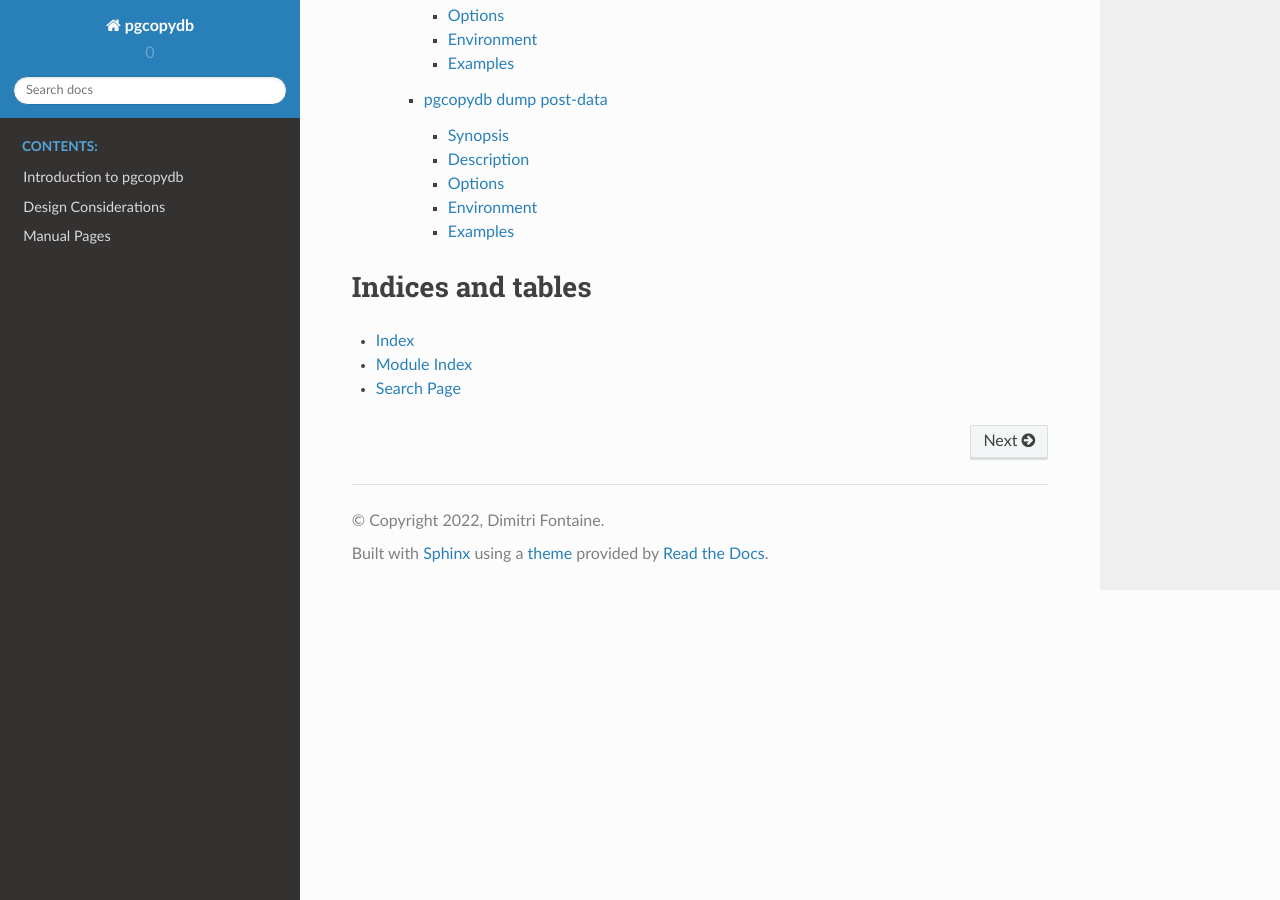
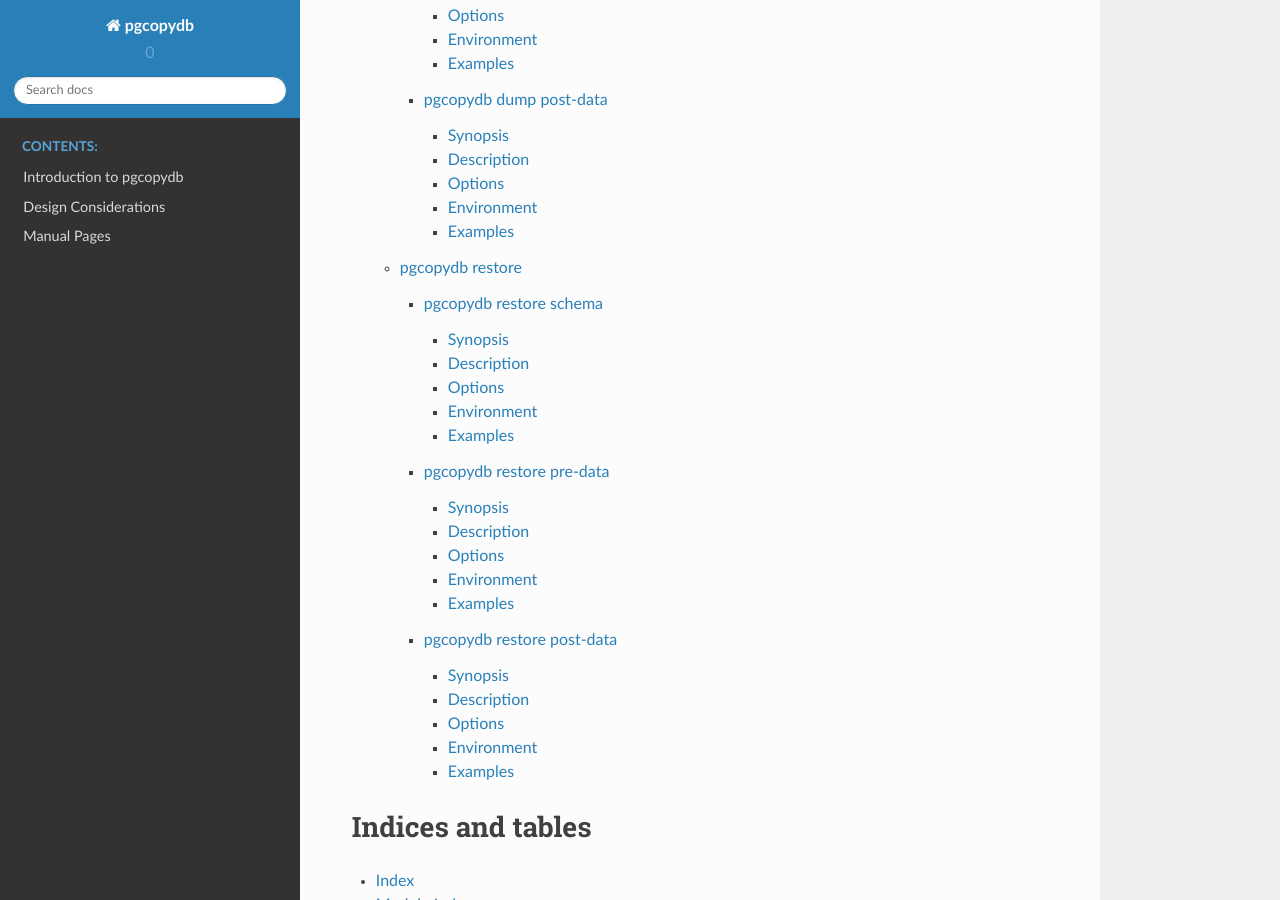
Before and after one commit to dimitri/pgcopydb, a Sphinx documentation site: the page built from docs/index.rst, in a window 1280 px wide and 900 px high, scrolled down 1008 px. Built offline with Sphinx 7.4.7 and the Read the Docs theme 2.0.0, drawn with Linux system fonts in a browser that asks for light colours; part of the change alters nothing that is shown.

Commit message:
Manual pages for the pgcopydb restore sub-commands.

```diff
--- a/docs/ref/manual.rst
+++ b/docs/ref/manual.rst
@@ -13,3 +13,4 @@ their own manual page.
    pgcopydb
    pgcopydb_copy-db
    pgcopydb_dump
+   pgcopydb_restore
--- /dev/null
+++ b/docs/ref/pgcopydb_restore.rst
@@ -0,0 +1,13 @@
+.. _pgcopydb_restore:
+
+pgcopydb restore
+================
+
+pgcopydb restore - Restore database objects into a Postgres instance
+
+.. toctree::
+   :maxdepth: 1
+
+   pgcopydb_restore_schema
+   pgcopydb_restore_pre_data
+   pgcopydb_restore_post_data
--- /dev/null
+++ b/docs/ref/pgcopydb_restore_post_data.rst
@@ -0,0 +1,81 @@
+.. _pgcopydb_restore_post_data:
+
+pgcopydb restore post-data
+==========================
+
+pgcopydb restore post-data - Restore a database post-data schema from custom file to target database
+
+Synopsis
+--------
+
+The command ``pgcopydb restore post-data`` uses pg_restore to create the SQL
+schema definitions from the given ``pgcopydb dump schema`` export directory.
+This command is not compatible with using Postgres files directly, it must
+be fed with the directory output from the ``pgcopydb dump ...`` commands.
+
+::
+
+   pgcopydb restore post-data: Restore a database post-data schema from custom file to target database
+   usage: pgcopydb restore post-data  --source <dir> --target <URI>
+
+     --source          Directory where to find the schema custom files
+     --target          Postgres URI to the source database
+     --drop-if-exists  On the target database, clean-up from a postvious run first
+
+
+Description
+-----------
+
+The ``pgcopydb restore post-data`` command implements the creation of SQL
+objects in the target database, the last step of a full database migration.
+
+When the command runs, it calls ``pg_restore`` on the files found at the
+expected location within the ``--target`` directory, which has typically
+been created with the ``pgcopydb dump schema`` command.
+
+Options
+-------
+
+The following options are available to ``pgcopydb restore schema``:
+
+--source
+
+  Source directory where to read pg_dump custom format schema files. This
+  directory is expected to have been postpared with the ``pgcopydb dump
+  schema`` command.
+
+--target
+
+  Connection string to the target Postgres instance. See the Postgres
+  documentation for `connection strings`__ for the details. In short both
+  the quoted form ``"host=... dbname=..."`` and the URI form
+  ``postgres://user@host:5432/dbname`` are supported.
+
+  __ https://www.postgresql.org/docs/current/libpq-connect.html#LIBPQ-CONNSTRING
+
+Environment
+-----------
+
+PGCOPYDB_TARGET_PGURI
+
+  Connection string to the target Postgres instance. When ``--target`` is
+  ommitted from the command line, then this environment variable is used.
+
+PGCOPYDB_DROP_IF_EXISTS
+
+   When true (or *yes*, or *on*, or 1, same input as a Postgres boolean)
+   then pgcopydb uses the pg_restore options ``--clean --if-exists`` when
+   creating the schema on the target Postgres instance.
+
+Examples
+--------
+
+::
+
+   $ PGCOPYDB_DROP_IF_EXISTS=on pgcopydb restore post-data --source /tmp/target/ --target "port=54314 dbname=demo"
+   09:54:37 20401 INFO  Restoring database from "/tmp/target/"
+   09:54:37 20401 INFO  Restoring database into "port=54314 dbname=demo"
+   09:54:37 20401 INFO  Found a stale pidfile at "/tmp/target//pgcopydb.pid"
+   09:54:37 20401 WARN  Removing the stale pid file "/tmp/target//pgcopydb.pid"
+   09:54:37 20401 INFO  Using pg_restore for Postgres "12.9" at "/Applications/Postgres.app/Contents/Versions/12/bin/pg_restore"
+   09:54:37 20401 INFO   /Applications/Postgres.app/Contents/Versions/12/bin/pg_restore --dbname 'port=54314 dbname=demo' --clean --if-exists /tmp/target//schema/post.dump
--- /dev/null
+++ b/docs/ref/pgcopydb_restore_pre_data.rst
@@ -0,0 +1,82 @@
+.. _pgcopydb_restore_pre_data:
+
+pgcopydb restore pre-data
+=========================
+
+pgcopydb restore pre-data - Restore a database pre-data schema from custom file to target database
+
+Synopsis
+--------
+
+The command ``pgcopydb restore pre-data`` uses pg_restore to create the SQL
+schema definitions from the given ``pgcopydb dump schema`` export directory.
+This command is not compatible with using Postgres files directly, it must
+be fed with the directory output from the ``pgcopydb dump ...`` commands.
+
+::
+
+   pgcopydb restore pre-data: Restore a database pre-data schema from custom file to target database
+   usage: pgcopydb restore pre-data  --source <dir> --target <URI>
+
+     --source          Directory where to find the schema custom files
+     --target          Postgres URI to the source database
+     --drop-if-exists  On the target database, clean-up from a previous run first
+
+
+Description
+-----------
+
+The ``pgcopydb restore pre-data`` command implements the creation of SQL
+objects in the target database, the second step of a full database
+migration.
+
+When the command runs, it calls ``pg_restore`` on the files found at the
+expected location within the ``--target`` directory, which has typically
+been created with the ``pgcopydb dump schema`` command.
+
+Options
+-------
+
+The following options are available to ``pgcopydb restore schema``:
+
+--source
+
+  Source directory where to read pg_dump custom format schema files. This
+  directory is expected to have been prepared with the ``pgcopydb dump
+  schema`` command.
+
+--target
+
+  Connection string to the target Postgres instance. See the Postgres
+  documentation for `connection strings`__ for the details. In short both
+  the quoted form ``"host=... dbname=..."`` and the URI form
+  ``postgres://user@host:5432/dbname`` are supported.
+
+  __ https://www.postgresql.org/docs/current/libpq-connect.html#LIBPQ-CONNSTRING
+
+Environment
+-----------
+
+PGCOPYDB_TARGET_PGURI
+
+  Connection string to the target Postgres instance. When ``--target`` is
+  ommitted from the command line, then this environment variable is used.
+
+PGCOPYDB_DROP_IF_EXISTS
+
+   When true (or *yes*, or *on*, or 1, same input as a Postgres boolean)
+   then pgcopydb uses the pg_restore options ``--clean --if-exists`` when
+   creating the schema on the target Postgres instance.
+
+Examples
+--------
+
+::
+
+   $ PGCOPYDB_DROP_IF_EXISTS=on pgcopydb restore pre-data --source /tmp/target/ --target "port=54314 dbname=demo"
+   09:54:37 20401 INFO  Restoring database from "/tmp/target/"
+   09:54:37 20401 INFO  Restoring database into "port=54314 dbname=demo"
+   09:54:37 20401 INFO  Found a stale pidfile at "/tmp/target//pgcopydb.pid"
+   09:54:37 20401 WARN  Removing the stale pid file "/tmp/target//pgcopydb.pid"
+   09:54:37 20401 INFO  Using pg_restore for Postgres "12.9" at "/Applications/Postgres.app/Contents/Versions/12/bin/pg_restore"
+   09:54:37 20401 INFO   /Applications/Postgres.app/Contents/Versions/12/bin/pg_restore --dbname 'port=54314 dbname=demo' --clean --if-exists /tmp/target//schema/pre.dump
--- /dev/null
+++ b/docs/ref/pgcopydb_restore_schema.rst
@@ -0,0 +1,83 @@
+.. _pgcopydb_restore_schema:
+
+pgcopydb restore schema
+=======================
+
+pgcopydb restore schema - Restore a database schema from custom files to target database
+
+Synopsis
+--------
+
+The command ``pgcopydb restore schema`` uses pg_restore to create the SQL
+schema definitions from the given ``pgcopydb dump schema`` export directory.
+This command is not compatible with using Postgres files directly, it must
+be fed with the directory output from the ``pgcopydb dump ...`` commands.
+
+::
+
+   pgcopydb restore schema: Restore a database schema from custom files to target database
+   usage: pgcopydb restore schema  --source <dir> --target <URI>
+
+     --source          Directory where to find the schema custom files
+     --target          Postgres URI to the source database
+     --drop-if-exists  On the target database, clean-up from a previous run first
+
+
+Description
+-----------
+
+The ``pgcopydb restore schema`` command implements the creation of SQL
+objects in the target database, second and last steps of a full database
+migration.
+
+When the command runs, it calls ``pg_restore`` on the files found at the
+expected location within the ``--target`` directory, which has typically
+been created with the ``pgcopydb dump schema`` command.
+
+Options
+-------
+
+The following options are available to ``pgcopydb restore schema``:
+
+--source
+
+  Source directory where to read pg_dump custom format schema files. This
+  directory is expected to have been prepared with the ``pgcopydb dump
+  schema`` command.
+
+--target
+
+  Connection string to the target Postgres instance. See the Postgres
+  documentation for `connection strings`__ for the details. In short both
+  the quoted form ``"host=... dbname=..."`` and the URI form
+  ``postgres://user@host:5432/dbname`` are supported.
+
+  __ https://www.postgresql.org/docs/current/libpq-connect.html#LIBPQ-CONNSTRING
+
+Environment
+-----------
+
+PGCOPYDB_TARGET_PGURI
+
+  Connection string to the target Postgres instance. When ``--target`` is
+  ommitted from the command line, then this environment variable is used.
+
+PGCOPYDB_DROP_IF_EXISTS
+
+   When true (or *yes*, or *on*, or 1, same input as a Postgres boolean)
+   then pgcopydb uses the pg_restore options ``--clean --if-exists`` when
+   creating the schema on the target Postgres instance.
+
+Examples
+--------
+
+::
+
+   $ PGCOPYDB_DROP_IF_EXISTS=on pgcopydb restore schema --source /tmp/target/ --target "port=54314 dbname=demo"
+   09:54:37 20401 INFO  Restoring database from "/tmp/target/"
+   09:54:37 20401 INFO  Restoring database into "port=54314 dbname=demo"
+   09:54:37 20401 INFO  Found a stale pidfile at "/tmp/target//pgcopydb.pid"
+   09:54:37 20401 WARN  Removing the stale pid file "/tmp/target//pgcopydb.pid"
+   09:54:37 20401 INFO  Using pg_restore for Postgres "12.9" at "/Applications/Postgres.app/Contents/Versions/12/bin/pg_restore"
+   09:54:37 20401 INFO   /Applications/Postgres.app/Contents/Versions/12/bin/pg_restore --dbname 'port=54314 dbname=demo' --clean --if-exists /tmp/target//schema/pre.dump
+   09:54:38 20401 INFO   /Applications/Postgres.app/Contents/Versions/12/bin/pg_restore --dbname 'port=54314 dbname=demo' --clean --if-exists --use-list /tmp/target//schema/post.list /tmp/target//schema/post.dump
```
